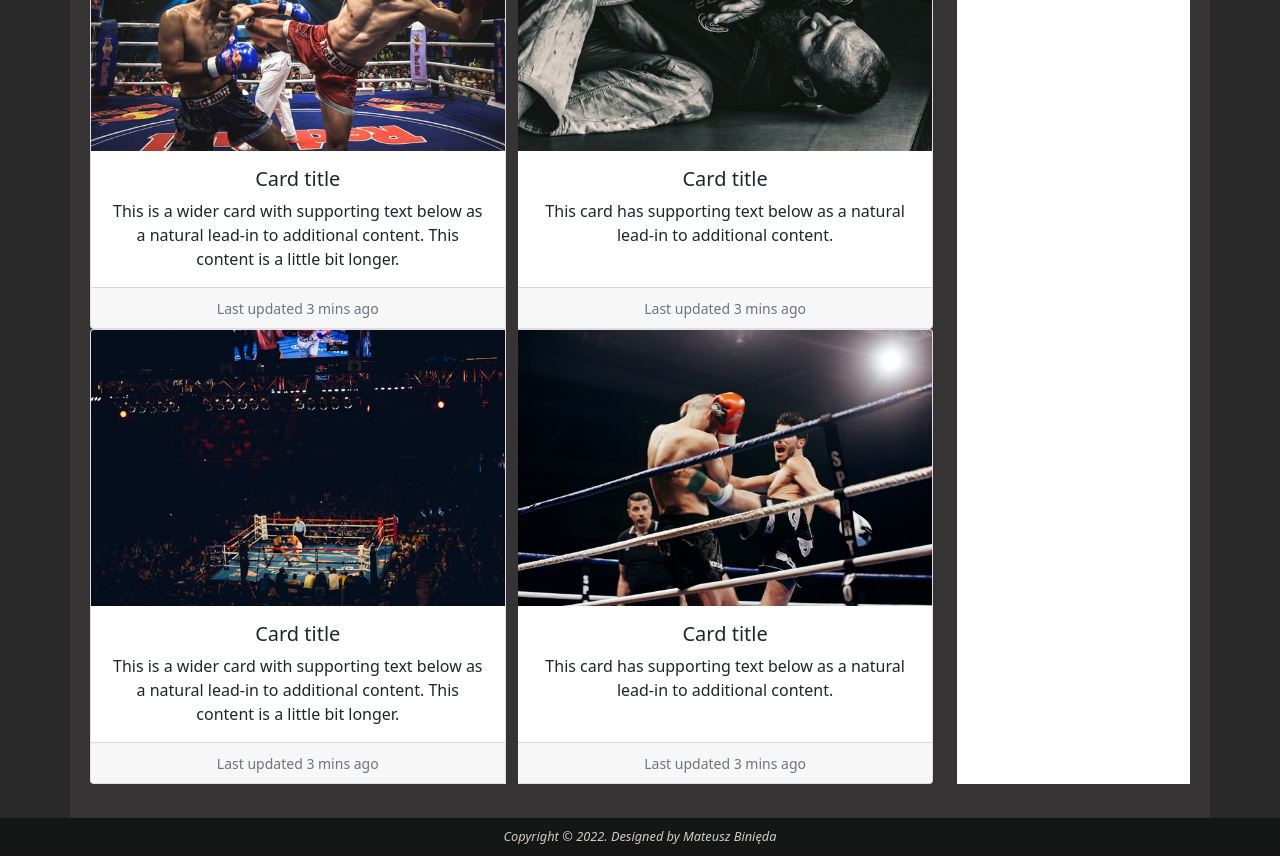
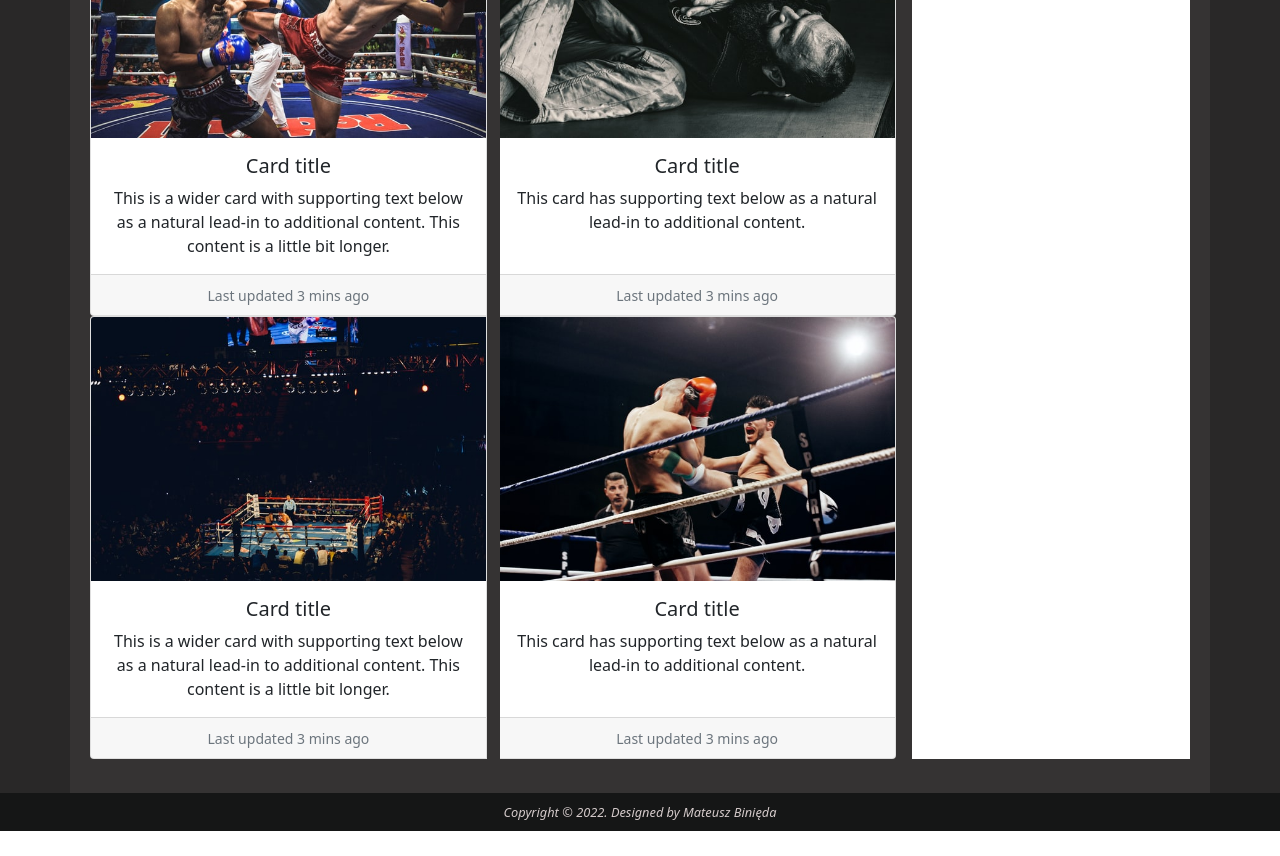
Before and after one commit to Arssin/My-Fight-Zone, a React (Create React App) app: page /home in a window 1280 px wide. Shown: the part 880-1736 px from the top of the page. After the commit the page ends 1711 px from the top, so only its background shows below. Built offline with nearby package versions, Linux system fonts and the light colour scheme.

Commit message:
More atoms in build

```diff
--- a/src/components/Home/Cards/Cards.scss
+++ b/src/components/Home/Cards/Cards.scss
@@ -3,33 +3,8 @@
     flex-direction: column;
 
     @media (min-width: 768px) {
-        gap: 1.5rem;
+        gap: 1rem;
         margin-bottom: 1.5rem;
         flex-direction: row;
     }
-
-    .card-group {
-        @media (min-width: 768px) {
-            display: flex;
-            gap: 0.8rem;
-        }
-    }
-
-    .cardSection {
-        order: 2;
-        @media (min-width: 768px) {
-            order: 1;
-        }
-    }
-
-    .secondSection {
-        display: flex;
-        order: 1;
-        background-color: white;
-        width: 40%;
-
-        @media (min-width: 768px) {
-            order: 2;
-        }
-    }
 }
--- a/src/components/Home/Cards/Cards.tsx
+++ b/src/components/Home/Cards/Cards.tsx
@@ -1,83 +1,12 @@
-import Card from 'react-bootstrap/Card'
-import CardGroup from 'react-bootstrap/CardGroup'
-import pictureCard3 from '../../../images/pictureCard3.jpg'
-import pictureCard from '../../../images/pictureCard.jpg'
-import pictureCard4 from '../../../images/pictureCard4.jpg'
-import pictureCard6 from '../../../images/pictureCard6.jpg'
+import { CardSection } from './CardsSection/CardSection'
+import { OtherSection } from './OtherSection/OtherSection'
 import './Cards.scss'
 
 export function Cards() {
     return (
         <div className="card-container">
-            <div className="cardSection">
-                <CardGroup className="card-group-one">
-                    <Card>
-                        <Card.Img variant="top" src={pictureCard3} />
-                        <Card.Body>
-                            <Card.Title>Card title</Card.Title>
-                            <Card.Text>
-                                This is a wider card with supporting text below
-                                as a natural lead-in to additional content. This
-                                content is a little bit longer.
-                            </Card.Text>
-                        </Card.Body>
-                        <Card.Footer>
-                            <small className="text-muted">
-                                Last updated 3 mins ago
-                            </small>
-                        </Card.Footer>
-                    </Card>
-                    <Card>
-                        <Card.Img variant="top" src={pictureCard} />
-                        <Card.Body>
-                            <Card.Title>Card title</Card.Title>
-                            <Card.Text>
-                                This card has supporting text below as a natural
-                                lead-in to additional content.{' '}
-                            </Card.Text>
-                        </Card.Body>
-                        <Card.Footer>
-                            <small className="text-muted">
-                                Last updated 3 mins ago
-                            </small>
-                        </Card.Footer>
-                    </Card>
-                </CardGroup>
-                <CardGroup className="card-group-two">
-                    <Card>
-                        <Card.Img variant="top" src={pictureCard4} />
-                        <Card.Body>
-                            <Card.Title>Card title</Card.Title>
-                            <Card.Text>
-                                This is a wider card with supporting text below
-                                as a natural lead-in to additional content. This
-                                content is a little bit longer.
-                            </Card.Text>
-                        </Card.Body>
-                        <Card.Footer>
-                            <small className="text-muted">
-                                Last updated 3 mins ago
-                            </small>
-                        </Card.Footer>
-                    </Card>
-                    <Card>
-                        <Card.Img variant="top" src={pictureCard6} />
-                        <Card.Body>
-                            <Card.Title>Card title</Card.Title>
-                            <Card.Text>
-                                This card has supporting text below as a natural
-                                lead-in to additional content.{' '}
-                            </Card.Text>
-                        </Card.Body>
-                        <Card.Footer>
-                            <small className="text-muted">
-                                Last updated 3 mins ago
-                            </small>
-                        </Card.Footer>
-                    </Card>
-                </CardGroup>
-            </div>
-            <div className="secondSection">Essa</div>
+            <CardSection />
+            <OtherSection />
         </div>
     )
 }
--- /dev/null
+++ b/src/components/Home/Cards/CardsSection/CardSection.scss
@@ -0,0 +1,12 @@
+.cardSection {
+    order: 2;
+    @media (min-width: 768px) {
+        order: 1;
+    }
+}
+
+.card-group {
+    @media (min-width: 768px) {
+        gap: 0.8rem;
+    }
+}
--- /dev/null
+++ b/src/components/Home/Cards/CardsSection/CardSection.tsx
@@ -0,0 +1,80 @@
+import Card from 'react-bootstrap/Card'
+import CardGroup from 'react-bootstrap/CardGroup'
+import pictureCard3 from '../../../../images/pictureCard3.jpg'
+import pictureCard from '../../../../images/pictureCard.jpg'
+import pictureCard4 from '../../../../images/pictureCard4.jpg'
+import pictureCard6 from '../../../../images/pictureCard6.jpg'
+import './CardSection.scss'
+
+export function CardSection() {
+    return (
+        <div className="cardSection">
+            <CardGroup className="card-group-one">
+                <Card>
+                    <Card.Img variant="top" src={pictureCard3} />
+                    <Card.Body>
+                        <Card.Title>Card title</Card.Title>
+                        <Card.Text>
+                            This is a wider card with supporting text below as a
+                            natural lead-in to additional content. This content
+                            is a little bit longer.
+                        </Card.Text>
+                    </Card.Body>
+                    <Card.Footer>
+                        <small className="text-muted">
+                            Last updated 3 mins ago
+                        </small>
+                    </Card.Footer>
+                </Card>
+                <Card>
+                    <Card.Img variant="top" src={pictureCard} />
+                    <Card.Body>
+                        <Card.Title>Card title</Card.Title>
+                        <Card.Text>
+                            This card has supporting text below as a natural
+                            lead-in to additional content.{' '}
+                        </Card.Text>
+                    </Card.Body>
+                    <Card.Footer>
+                        <small className="text-muted">
+                            Last updated 3 mins ago
+                        </small>
+                    </Card.Footer>
+                </Card>
+            </CardGroup>
+            <CardGroup className="card-group-two">
+                <Card>
+                    <Card.Img variant="top" src={pictureCard4} />
+                    <Card.Body>
+                        <Card.Title>Card title</Card.Title>
+                        <Card.Text>
+                            This is a wider card with supporting text below as a
+                            natural lead-in to additional content. This content
+                            is a little bit longer.
+                        </Card.Text>
+                    </Card.Body>
+                    <Card.Footer>
+                        <small className="text-muted">
+                            Last updated 3 mins ago
+                        </small>
+                    </Card.Footer>
+                </Card>
+                <Card>
+                    <Card.Img variant="top" src={pictureCard6} />
+                    <Card.Body>
+                        <Card.Title>Card title</Card.Title>
+                        <Card.Text>
+                            This card has supporting text below as a natural
+                            lead-in to additional content.{' '}
+                        </Card.Text>
+                    </Card.Body>
+                    <Card.Footer>
+                        <small className="text-muted">
+                            Last updated 3 mins ago
+                        </small>
+                    </Card.Footer>
+                </Card>
+            </CardGroup>
+        </div>
+    )
+}
--- /dev/null
+++ b/src/components/Home/Cards/OtherSection/OtherSection.scss
@@ -0,0 +1,10 @@
+.secondSection {
+    display: flex;
+    order: 1;
+    background-color: white;
+    width: 50%;
+
+    @media (min-width: 768px) {
+        order: 2;
+    }
+}
--- /dev/null
+++ b/src/components/Home/Cards/OtherSection/OtherSection.tsx
@@ -0,0 +1,5 @@
+import './OtherSection.scss'
+
+export function OtherSection() {
+    return <div className="secondSection">Essa</div>
+}
```
